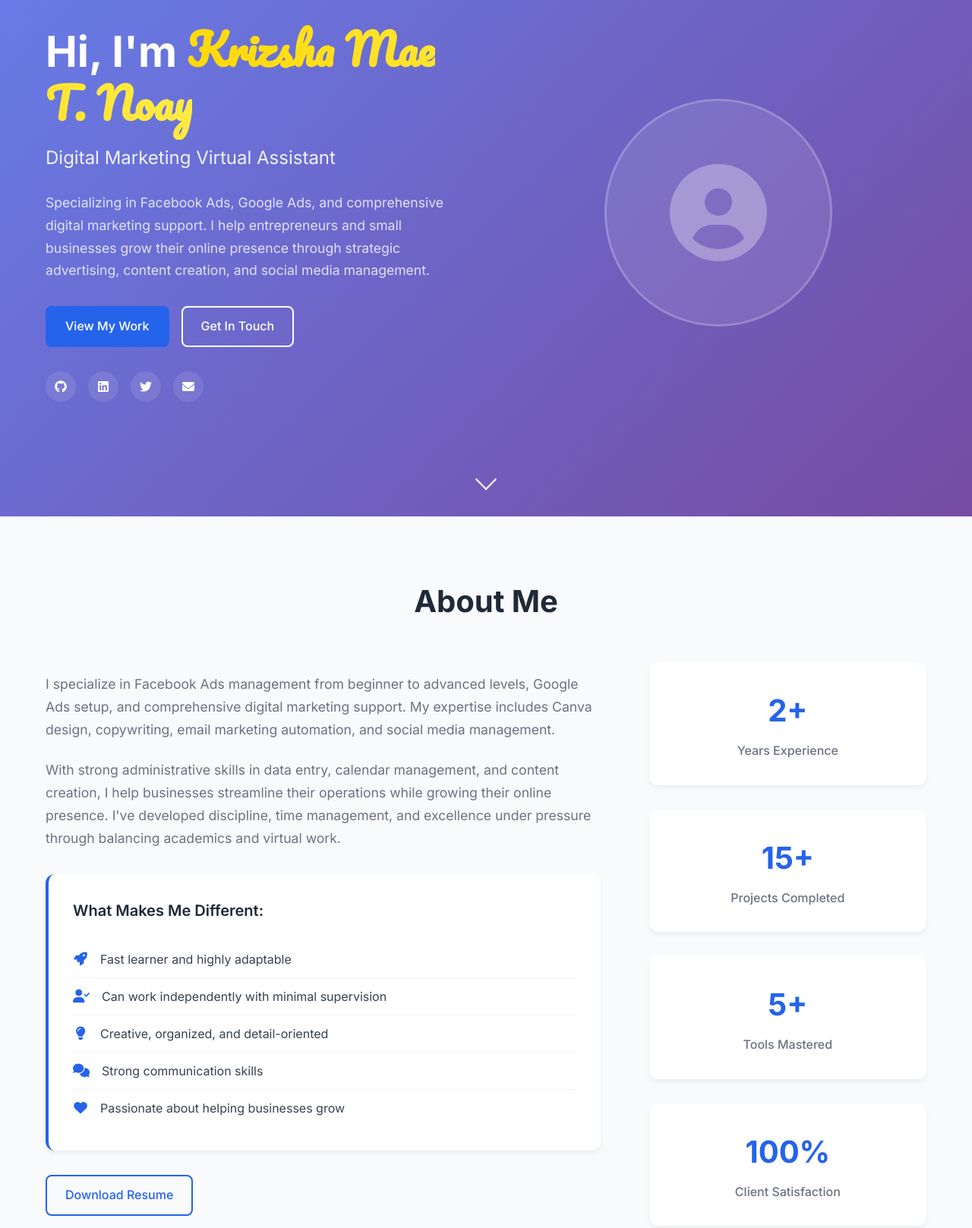
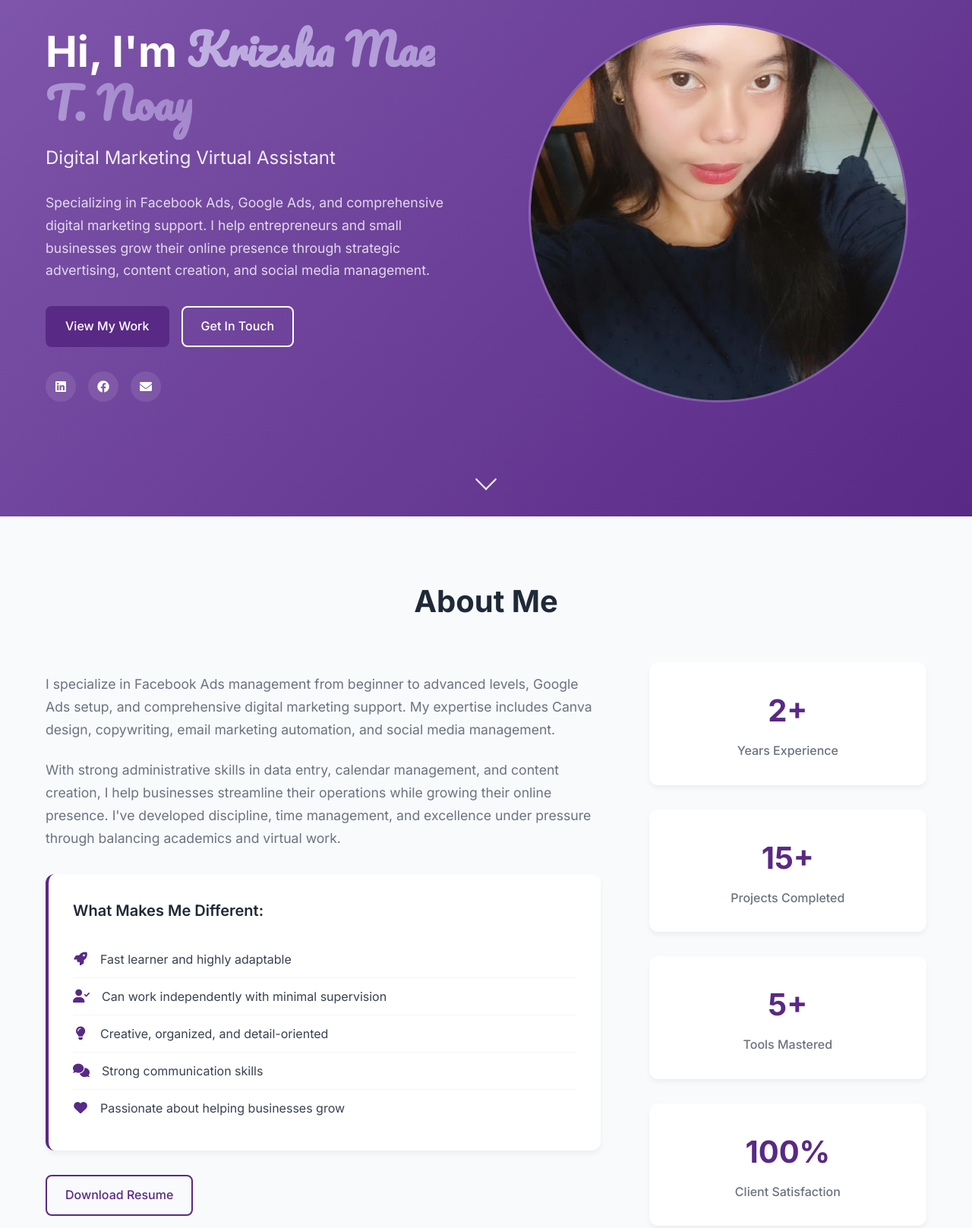
Before and after one commit to PAGARAN/Portfolio, a plain HTML site: page index.html in a window 1280 px wide. Shown: the part 120-1737 px from the top of the page at 76% size. Drawn offline with Linux system fonts and the light colour scheme.

Commit message:
initially done

```diff
--- a/index.html
+++ b/index.html
@@ -58,18 +58,15 @@
                         advertising, content creation, and social media management.
                     </p>
                     <div class="hero-buttons">
-                        <a href="#projects" class="btn btn-primary">View My Work</a>
+                        <a href="#tools" class="btn btn-primary">View My Work</a>
                         <a href="#contact" class="btn btn-secondary">Get In Touch</a>
                     </div>
                     <div class="social-links">
-                        <a href="#" class="social-link" aria-label="GitHub">
-                            <i class="fab fa-github"></i>
-                        </a>
                         <a href="#" class="social-link" aria-label="LinkedIn">
                             <i class="fab fa-linkedin"></i>
                         </a>
-                        <a href="#" class="social-link" aria-label="Twitter">
-                            <i class="fab fa-twitter"></i>
+                        <a href="#" class="social-link" aria-label="Facebook">
+                            <i class="fab fa-facebook"></i>
                         </a>
                         <a href="#" class="social-link" aria-label="Email">
                             <i class="fas fa-envelope"></i>
@@ -77,9 +74,7 @@
                     </div>
                 </div>
                 <div class="hero-image">
-                    <div class="image-placeholder">
-                        <i class="fas fa-user-circle"></i>
-                    </div>
+                    <img src="profile.webp" alt="Krizsha Mae T. Noay" class="profile-image">
                 </div>
             </div>
         </div>
--- a/styles.css
+++ b/styles.css
@@ -49,7 +49,7 @@ body {
     font-style: normal;
     font-size: 1.5rem;
     font-weight: 700;
-    color: #2563eb;
+    color: #592986;
     text-decoration: none;
 }
 
@@ -67,7 +67,7 @@ body {
 }
 
 .nav-link:hover {
-    color: #2563eb;
+    color: #592986;
 }
 
 .hamburger {
@@ -89,7 +89,7 @@ body {
     min-height: 100vh;
     display: flex;
     align-items: center;
-    background: linear-gradient(135deg, #667eea 0%, #764ba2 100%);
+    background: linear-gradient(135deg, #8058ac 0%, #592986 100%);
     color: white;
     position: relative;
     overflow: hidden;
@@ -129,7 +129,7 @@ body {
 }
 
 .highlight {
-    background: linear-gradient(45deg, #ffd700, #ffed4e);
+    background: linear-gradient(45deg, #c3b4e5, #a083c9);
     -webkit-background-clip: text;
     -webkit-text-fill-color: transparent;
     background-clip: text;
@@ -169,12 +169,12 @@ body {
 }
 
 .btn-primary {
-    background: #2563eb;
+    background: #592986;
     color: white;
 }
 
 .btn-primary:hover {
-    background: #1d4ed8;
+    background: #8058ac;
     transform: translateY(-2px);
 }
 
@@ -186,17 +186,17 @@ body {
 
 .btn-secondary:hover {
     background: white;
-    color: #2563eb;
+    color: #592986;
 }
 
 .btn-outline {
     background: transparent;
-    color: #2563eb;
-    border: 2px solid #2563eb;
+    color: #592986;
+    border: 2px solid #592986;
 }
 
 .btn-outline:hover {
-    background: #2563eb;
+    background: #592986;
     color: white;
 }
 
@@ -229,17 +229,25 @@ body {
     align-items: center;
 }
 
+.profile-image {
+    width: 500px;
+    height: 500px;
+    border-radius: 50%;
+    object-fit: cover;
+    border: 3px solid rgba(255, 255, 255, 0.2);
+}
+
+@media (max-width: 768px) {
+    .profile-image {
+        width: 120px;
+        height: 120px;
+    }
+}
+
 .image-placeholder {
-    width: 300px;
-    height: 300px;
+    width: 150px;
+    height: 150px;
     border-radius: 50%;
-    background: rgba(255, 255, 255, 0.1);
-    display: flex;
-    align-items: center;
-    justify-content: center;
-    font-size: 8rem;
-    color: rgba(255, 255, 255, 0.3);
-    border: 3px solid rgba(255, 255, 255, 0.2);
 }
 
 .scroll-indicator {
@@ -308,7 +316,7 @@ section {
     border-radius: 12px;
     margin: 2rem 0;
     box-shadow: 0 4px 6px rgba(0, 0, 0, 0.05);
-    border-left: 4px solid #2563eb;
+    border-left: 4px solid #592986;
 }
 
 .about-qualities h4 {
@@ -343,7 +351,7 @@ section {
 }
 
 .qualities-list li i {
-    color: #2563eb;
+    color: #592986;
     font-size: 1.1rem;
     min-width: 20px;
     text-align: center;
@@ -374,7 +382,7 @@ section {
 .stat h3 {
     font-size: 2.5rem;
     font-weight: 700;
-    color: #2563eb;
+    color: #592986;
     margin-bottom: 0.5rem;
 }
 
@@ -405,7 +413,7 @@ section {
 
 .skill-icon {
     font-size: 3rem;
-    color: #2563eb;
+    color: #592986;
     margin-bottom: 1rem;
 }
 
@@ -436,7 +444,7 @@ section {
     background: #f8fafc;
     padding: 2rem;
     border-radius: 12px;
-    border-left: 4px solid #2563eb;
+    border-left: 4px solid #592986;
     box-shadow: 0 4px 6px rgba(0, 0, 0, 0.05);
     transition: all 0.3s ease;
     display: flex;
@@ -447,12 +455,12 @@ section {
 .tool-card:hover {
     transform: translateY(-3px);
     box-shadow: 0 8px 25px rgba(0, 0, 0, 0.1);
-    border-left-color: #1d4ed8;
+    border-left-color: #8058ac;
 }
 
 .tool-icon {
     font-size: 2.5rem;
-    color: #2563eb;
+    color: #592986;
     min-width: 60px;
     display: flex;
     align-items: center;
@@ -468,7 +476,7 @@ section {
 
 .tool-category {
     display: inline-block;
-    background: #2563eb;
+    background: #592986;
     color: white;
     padding: 4px 12px;
     border-radius: 20px;
@@ -594,7 +602,7 @@ section {
 }
 
 .contact-item i {
-    color: #2563eb;
+    color: #592986;
     width: 20px;
 }
 
@@ -622,7 +630,7 @@ section {
 .form-group input:focus,
 .form-group textarea:focus {
     outline: none;
-    border-color: #2563eb;
+    border-color: #592986;
 }
 
 .form-group textarea {
```
Also changed, not shown: profile.webp (added).
